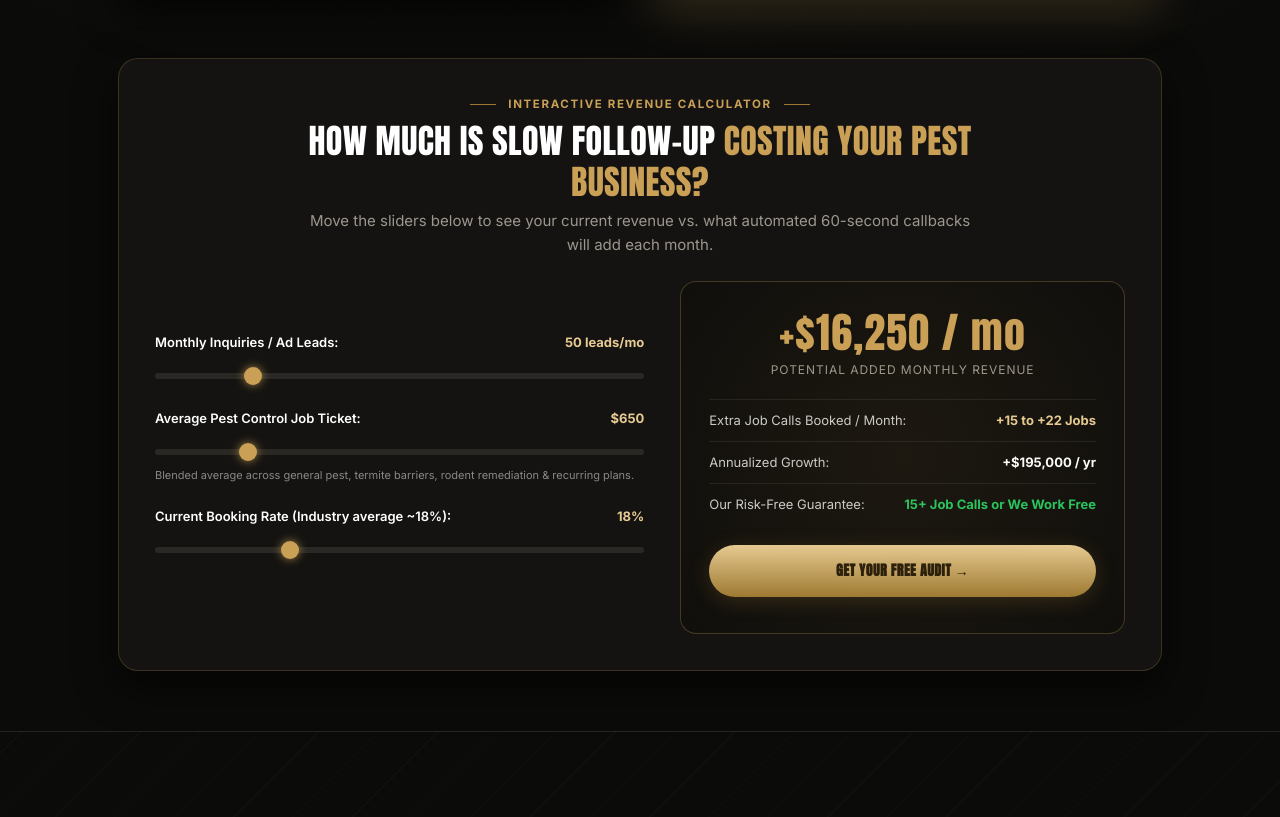
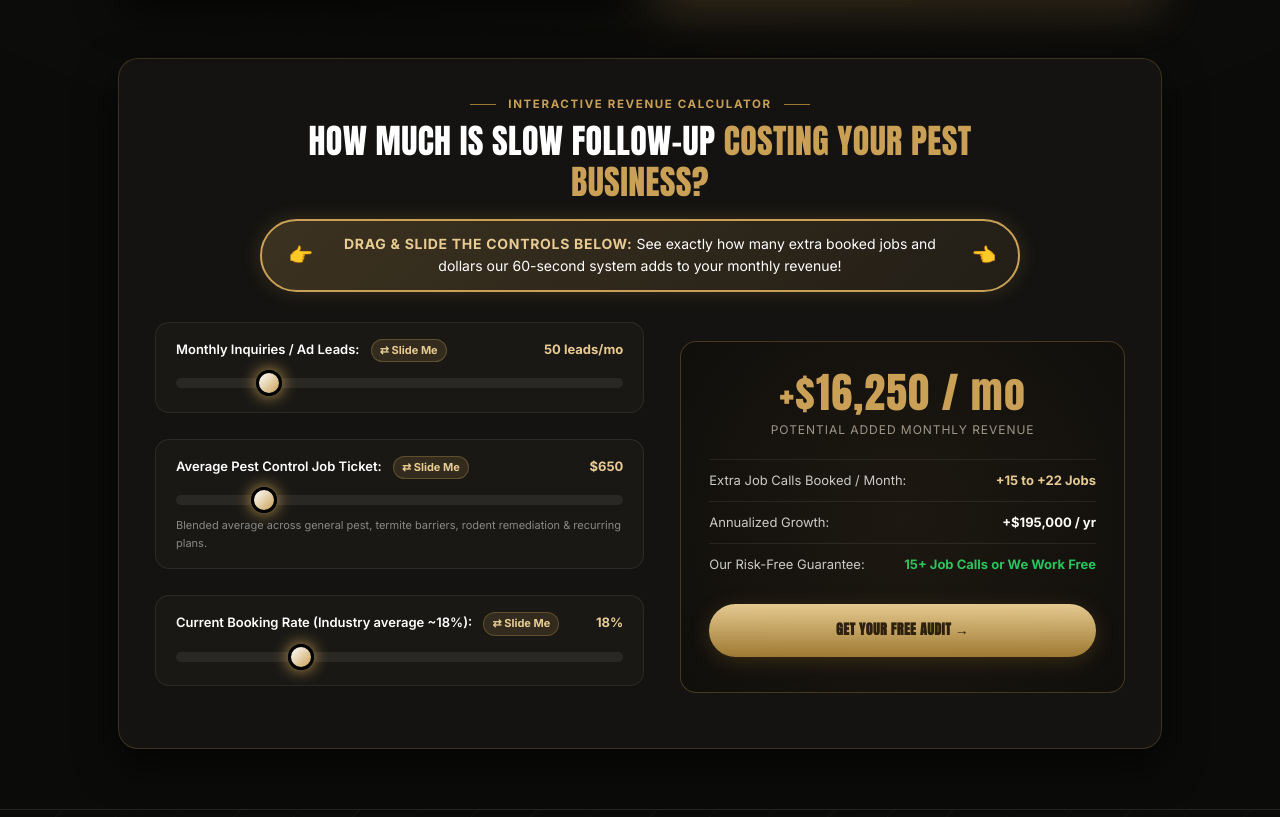
Before and after one commit to romanadnan1039/MRA-MARKETING, a plain HTML site: page index.html in a window 1280 px wide. Shown: the part 3286-4103 px from the top of the page. Drawn offline with Linux system fonts and the light colour scheme; a script that the page names is missing.

Commit message:
feat: add high-visibility animated instruction banner and interactive slide badges to revenue calculator

```diff
--- a/index.html
+++ b/index.html
@@ -710,23 +710,88 @@
   color: var(--gold-light);
   font-weight: 700;
 }
+.slider-instruction-banner {
+  display: inline-flex;
+  align-items: center;
+  justify-content: center;
+  gap: 12px;
+  background: linear-gradient(135deg, rgba(201,160,85,0.22), rgba(201,160,85,0.08));
+  border: 2px solid var(--gold);
+  padding: 12px 24px;
+  border-radius: 999px;
+  color: #fff;
+  font-size: 14px;
+  box-shadow: 0 0 25px rgba(201,160,85,0.25);
+  animation: glowPulse 2.5s infinite;
+}
+@keyframes glowPulse {
+  0%, 100% { box-shadow: 0 0 20px rgba(201,160,85,0.2); }
+  50% { box-shadow: 0 0 35px rgba(201,160,85,0.45); border-color: #fff; }
+}
+.hand-icon-pulse {
+  font-size: 20px;
+  animation: nudgeHand 1.5s infinite alternate ease-in-out;
+}
+@keyframes nudgeHand {
+  0% { transform: translateX(-4px); }
+  100% { transform: translateX(4px); }
+}
+.banner-text strong {
+  color: var(--gold-light);
+  letter-spacing: 0.05em;
+}
+
+/* Enhanced Slider Group */
+.roi-slider-group {
+  margin-bottom: 26px;
+  background: #191815;
+  border: 1px solid rgba(255,255,255,0.08);
+  border-radius: 14px;
+  padding: 16px 20px;
+  position: relative;
+  transition: border-color 0.2s ease;
+}
+.roi-slider-group:hover {
+  border-color: rgba(201,160,85,0.4);
+}
+.drag-hint-pill {
+  display: inline-flex;
+  align-items: center;
+  gap: 4px;
+  font-size: 11px;
+  font-weight: 700;
+  color: var(--gold-light);
+  background: rgba(201,160,85,0.14);
+  border: 1px solid rgba(201,160,85,0.3);
+  padding: 2px 8px;
+  border-radius: 999px;
+  margin-left: 8px;
+}
 .roi-range-input {
   width: 100%;
   -webkit-appearance: none;
-  height: 6px;
-  border-radius: 3px;
+  height: 10px;
+  border-radius: 5px;
   background: #2a2824;
   outline: none;
+  cursor: ew-resize;
+  margin-top: 8px;
 }
 .roi-range-input::-webkit-slider-thumb {
   -webkit-appearance: none;
   appearance: none;
-  width: 18px;
-  height: 18px;
+  width: 26px;
+  height: 26px;
   border-radius: 50%;
-  background: var(--gold);
-  cursor: pointer;
-  box-shadow: 0 0 10px rgba(201,160,85,0.8);
+  background: linear-gradient(135deg, #fff, var(--gold));
+  cursor: ew-resize;
+  border: 3px solid #000;
+  box-shadow: 0 0 16px rgba(201,160,85,1);
+  transition: transform 0.15s ease;
+}
+.roi-range-input::-webkit-slider-thumb:hover {
+  transform: scale(1.15);
+  box-shadow: 0 0 22px rgba(255,255,255,0.9);
 }
 .roi-output-card {
   background: #0e0d0b;
@@ -1590,14 +1655,20 @@
          PEST CONTROL REVENUE & ROI CALCULATOR
          ======================================================== -->
     <div class="roi-section-wrap">
-      <div style="text-align: center; max-width: 680px; margin: 0 auto 24px;">
+      <div style="text-align: center; max-width: 760px; margin: 0 auto 30px;">
         <div class="eyebrow" style="margin-bottom: 8px;">Interactive Revenue Calculator</div>
-        <h3 style="font-size: clamp(24px, 3.5vw, 34px); color: #fff; line-height: 1.2;">
+        <h3 style="font-size: clamp(24px, 3.5vw, 34px); color: #fff; line-height: 1.2; margin-bottom: 16px;">
           How Much Is Slow Follow-Up <span class="gold">Costing Your Pest Business?</span>
         </h3>
-        <p style="color: #9c978d; font-size: 15px; margin-top: 6px;">
-          Move the sliders below to see your current revenue vs. what automated 60-second callbacks will add each month.
-        </p>
+
+        <!-- HIGH-VISIBILITY INTERACTIVE INSTRUCTION BANNER -->
+        <div class="slider-instruction-banner">
+          <span class="hand-icon-pulse">👉</span>
+          <span class="banner-text">
+            <strong>DRAG &amp; SLIDE THE CONTROLS BELOW:</strong> See exactly how many extra booked jobs and dollars our 60-second system adds to your monthly revenue!
+          </span>
+          <span class="hand-icon-pulse">👈</span>
+        </div>
       </div>
 
       <div class="roi-grid">
@@ -1605,7 +1676,7 @@
         <div>
           <div class="roi-slider-group">
             <div class="roi-slider-label">
-              <span>Monthly Inquiries / Ad Leads:</span>
+              <span>Monthly Inquiries / Ad Leads: <span class="drag-hint-pill">⇄ Slide Me</span></span>
               <span class="roi-slider-val" id="val-leads">50 leads/mo</span>
             </div>
             <input type="range" min="15" max="200" step="5" value="50" class="roi-range-input" id="range-leads" oninput="updateRoiCalc()">
@@ -1613,7 +1684,7 @@
 
           <div class="roi-slider-group">
             <div class="roi-slider-label">
-              <span>Average Pest Control Job Ticket:</span>
+              <span>Average Pest Control Job Ticket: <span class="drag-hint-pill">⇄ Slide Me</span></span>
               <span class="roi-slider-val" id="val-ticket">$650</span>
             </div>
             <input type="range" min="250" max="2500" step="50" value="650" class="roi-range-input" id="range-ticket" oninput="updateRoiCalc()">
@@ -1622,7 +1693,7 @@
 
           <div class="roi-slider-group">
             <div class="roi-slider-label">
-              <span>Current Booking Rate (Industry average ~18%):</span>
+              <span>Current Booking Rate (Industry average ~18%): <span class="drag-hint-pill">⇄ Slide Me</span></span>
               <span class="roi-slider-val" id="val-close">18%</span>
             </div>
             <input type="range" min="10" max="40" step="2" value="18" class="roi-range-input" id="range-close" oninput="updateRoiCalc()">
```
